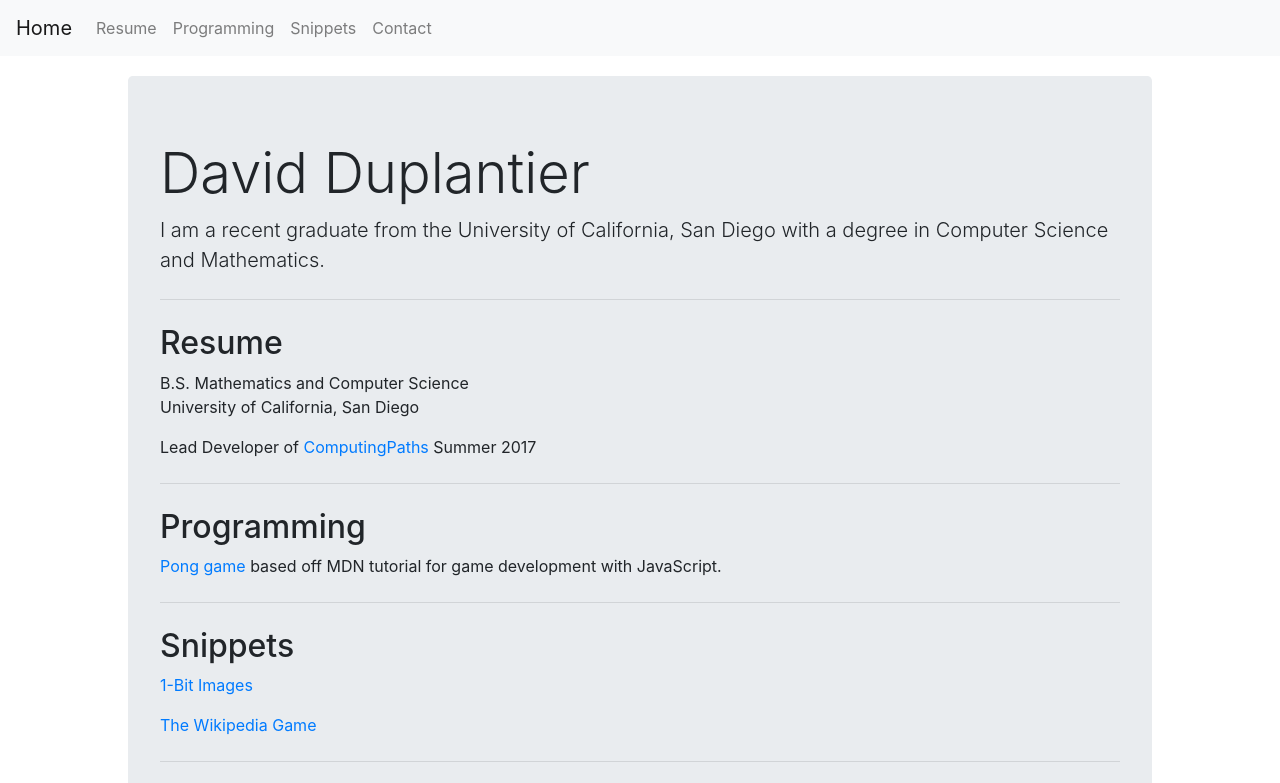
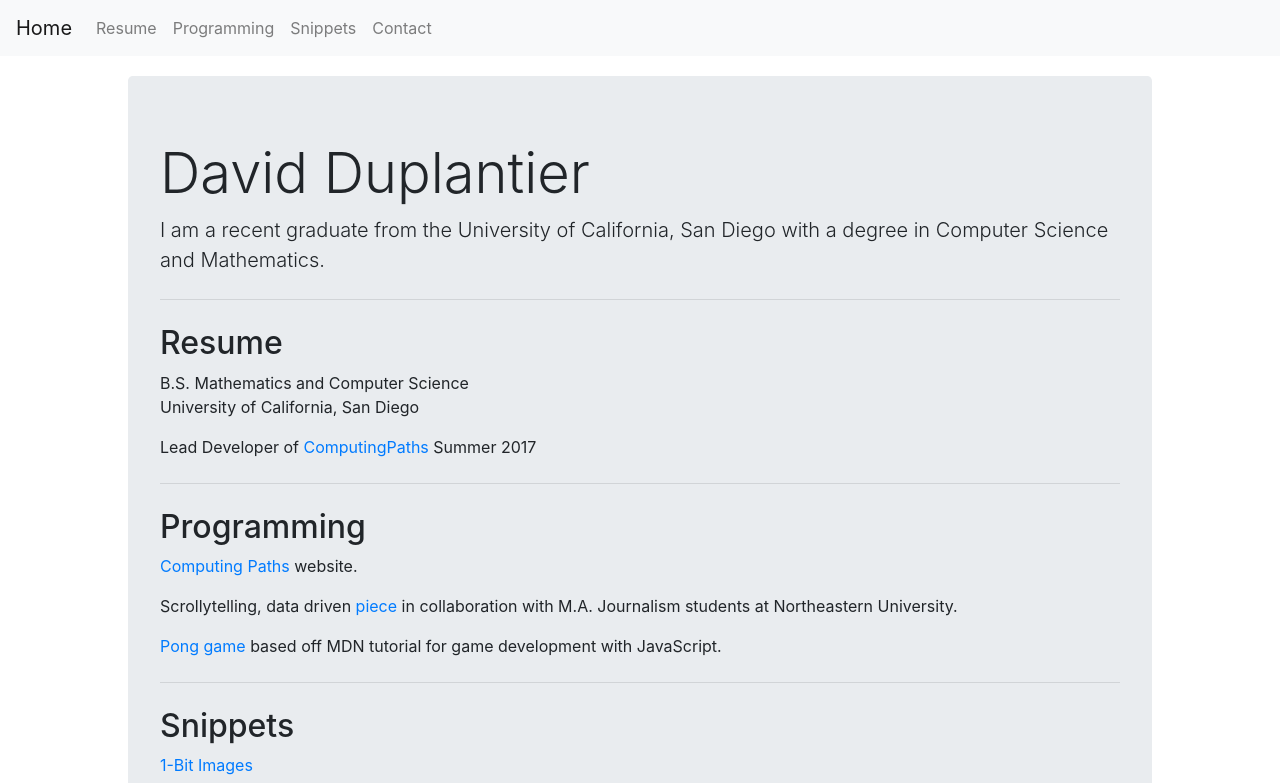
Before and after one commit to davidduplantier/davidduplantier.github.io, a plain HTML site: page index.html in a window 1280 px wide. Shown: the top 783 px of the page. Drawn offline with Linux system fonts and the light colour scheme.

Commit message:
Add programming links

```diff
--- a/index.html
+++ b/index.html
@@ -44,6 +44,8 @@
     <hr class="my-4">
 
     <h2 class="display-6" id="Programming">Programming</h2>
+    <p><a href="http://computingpaths.ucsd.edu/">Computing Paths</a> website.</p>
+    <p>Scrollytelling, data driven <a href="https://haminhta.github.io/311.html">piece</a> in collaboration with M.A. Journalism students at Northeastern University.</p>
     <p><a href="index3.html">Pong game</a> based off MDN tutorial for game development with JavaScript.</p>
     <hr class="my-4">
 
```
